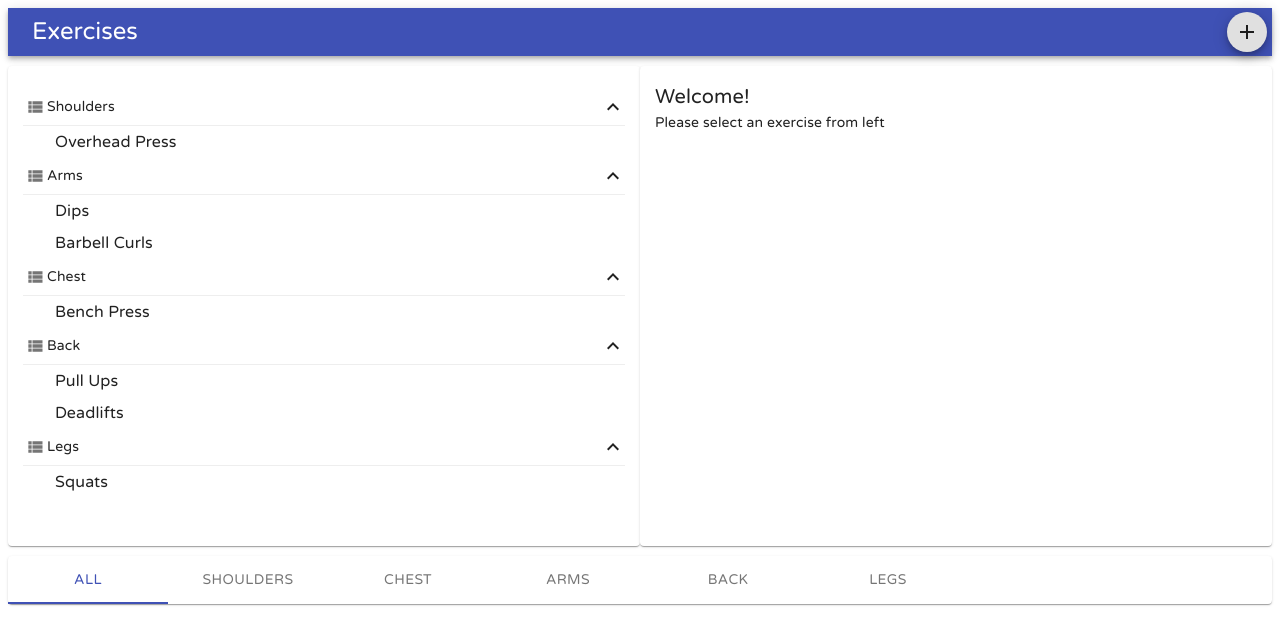
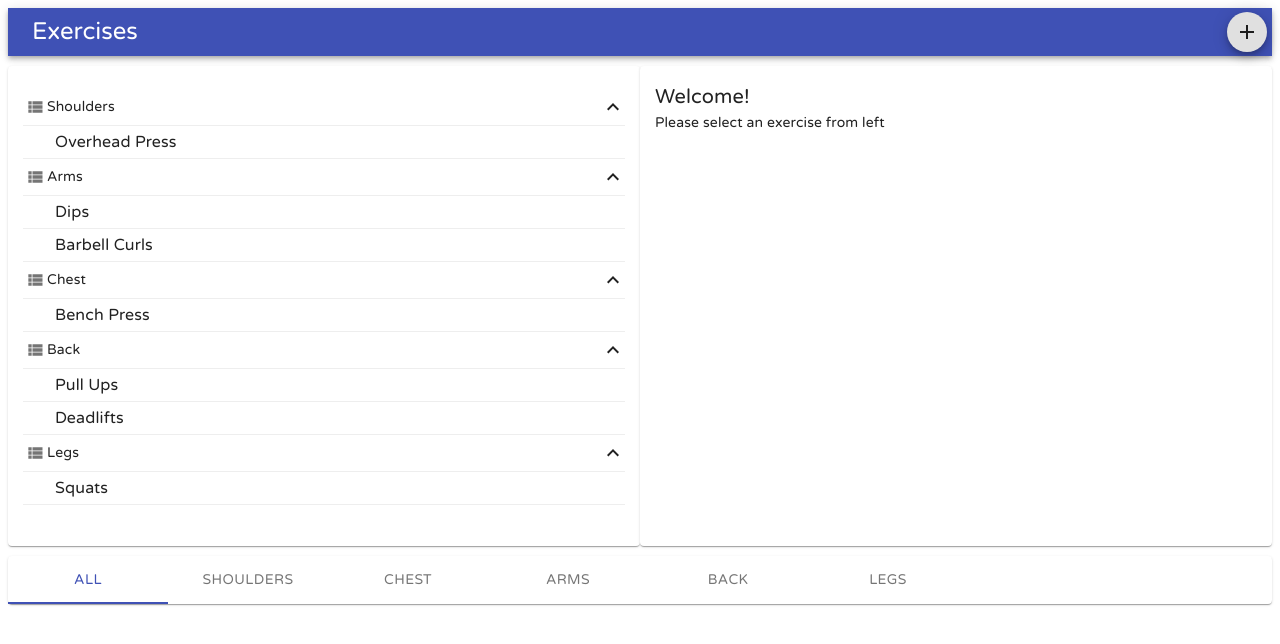
Before and after one commit to harsh-95/react-material-ui, a React (Create React App) app: page / in a window 1280 px wide. Shown: the top 644 px of the page. Built offline with nearby package versions, Linux system fonts and the light colour scheme.

Commit message:
added border bottom for sublists

```diff
--- a/src/components/Exercises/index.js
+++ b/src/components/Exercises/index.js
@@ -104,9 +104,10 @@ render(){
                   <List component="div" disablePadding>
                   {exercises.map(({ id, title }, i) => (
                     <Fragment key={i}>
-                      <StyledListItem button>
-                        <ListItemText primary={title} />
-                      </StyledListItem>
+                    <StyledListItem button>
+                      <ListItemText primary={title} />
+                    </StyledListItem>
+                    <div style={{borderBottom: '1px solid #eee'}}></div>
                     </Fragment>
                   ))}
                   </List>
```
